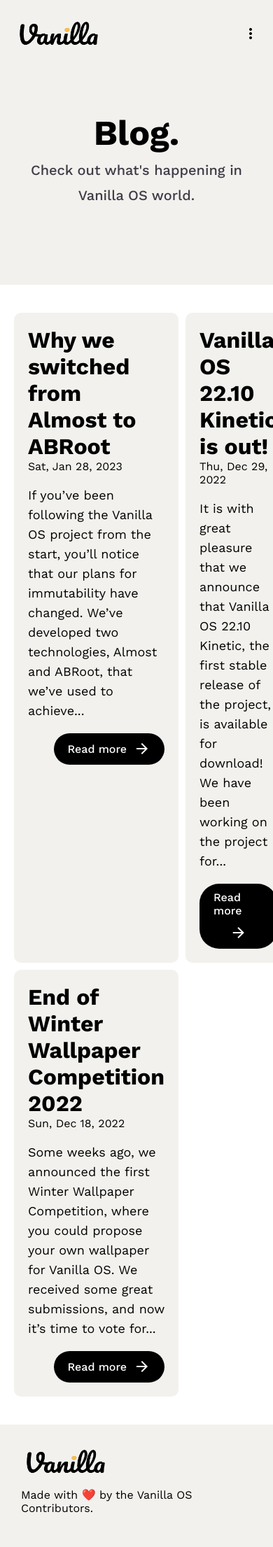
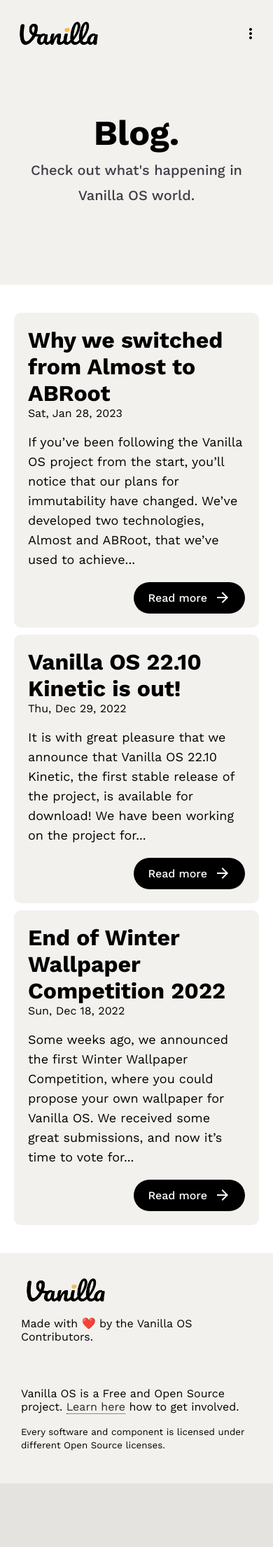
Before and after one commit to Vanilla-OS/website, a Jekyll site: the page built from blog/index.md, in a window 390 px wide. Shown: the top 2211 px of the page at 70% size. Built offline with Jekyll 4.4.1, drawn with Linux system fonts in a browser that asks for light colours.

Commit message:
fix articles list on mobile

```diff
--- a/assets/css/mobile.css
+++ b/assets/css/mobile.css
@@ -118,4 +118,9 @@
         padding: 20px;
     }
 
+    .blog-posts {
+        display: flex;
+        flex-direction: column;
+    }
+
 }
```
